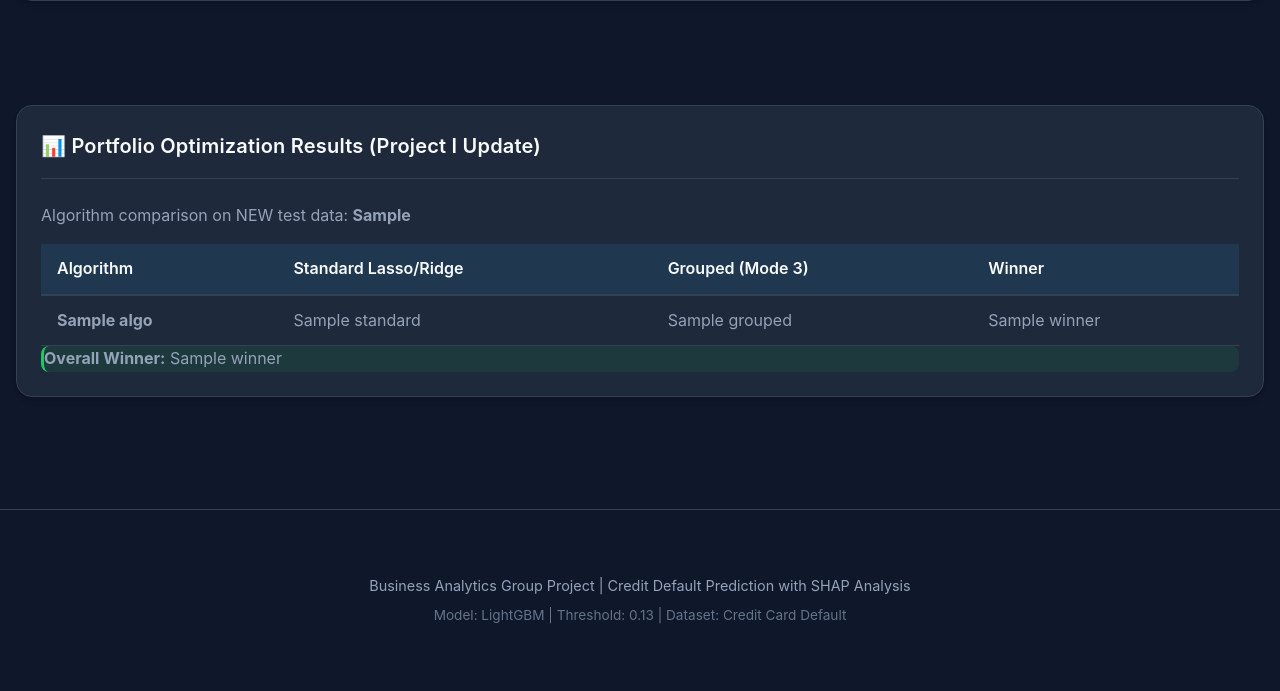
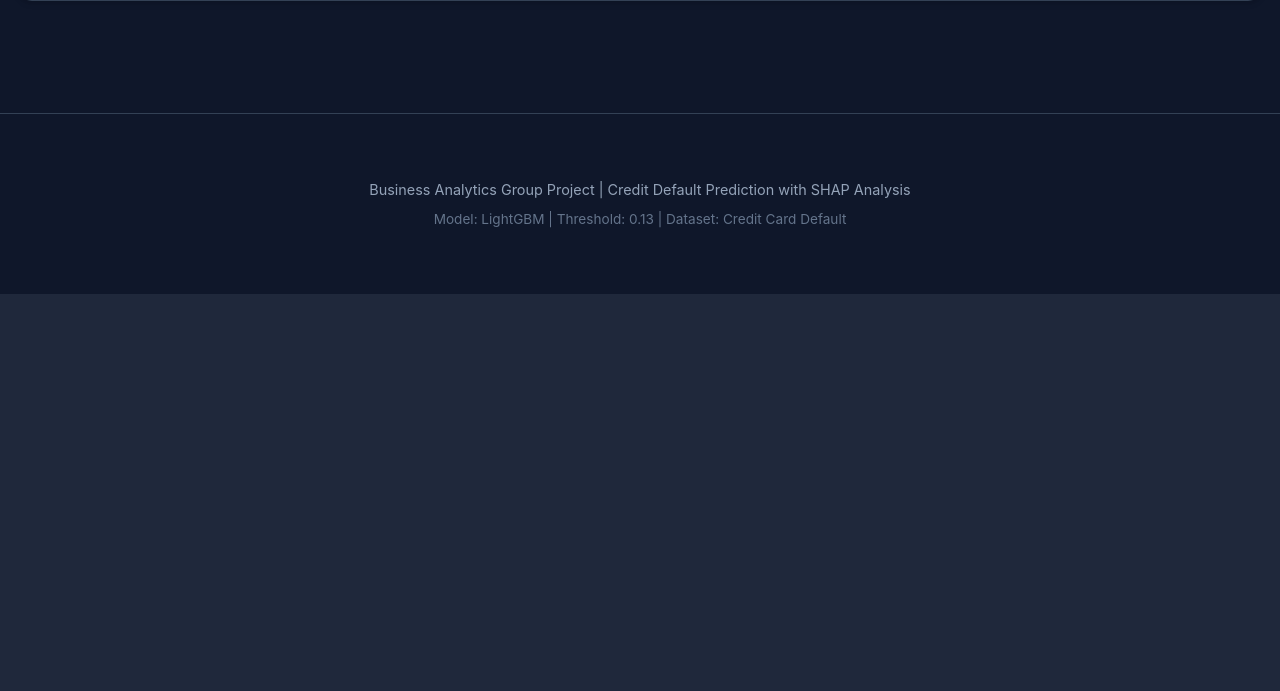
Before and after one commit to ying-jeanne/Business_Analytics, a Flask app: template II/templates/index.html in a window 1280 px wide. Shown: the part 1582-2273 px from the top of the page. After the commit the page ends 1876 px from the top, so only its background shows below. Run offline with Flask 3, Linux system fonts and the light colour scheme; the template is opened without the code that fills it: most values are stand-ins (such as "Sample title", 1, 10 or a date in 2020); some libraries are stand-ins or nearby versions.

Commit message:
remove portfolio

```diff
--- a/II/app.py
+++ b/II/app.py
@@ -90,18 +90,7 @@ def index():
         'fn': int(fn_count)
     }
 
-    # Portfolio optimization comparison data from Project I
-    portfolio_data = {
-        'results': [
-            {'algo': 'LASSO', 'standard': 0.1467, 'grouped': 0.0905, 'winner': 'Standard'},
-            {'algo': 'Ridge', 'standard': 0.1524, 'grouped': 0.0821, 'winner': 'Standard'},
-            {'algo': 'MinVar', 'standard': 0.0273, 'grouped': 0.0919, 'winner': 'Grouped'}
-        ],
-        'winner': 'Standard Ridge (0.1524)',
-        'test_period': 'July-September 2025'
-    }
-
-    return render_template('index.html', customers=customers, current_filter=filter_type, stats=stats, portfolio=portfolio_data)
+    return render_template('index.html', customers=customers, current_filter=filter_type, stats=stats)
 
 @app.route('/details/<int:customer_id>')
 def get_details(customer_id):
--- a/II/templates/index.html
+++ b/II/templates/index.html
@@ -156,57 +156,6 @@
                                 </div>
                                 <div id="shap-plot"></div>
                             </div>
-                        </div>
-                    </div>
-                </div>
-            </div>
-        </div>
-    </div>
-
-    <!-- Portfolio Optimization Results Section -->
-    <div class="container py-5">
-        <div class="row mb-4">
-            <div class="col-12">
-                <div class="card">
-                    <div class="card-header bg-primary">📊 Portfolio Optimization Results (Project I Update)</div>
-                    <div class="card-body">
-                        <p class="mb-3" style="color: var(--text-secondary);">
-                            Algorithm comparison on NEW test data: <strong>{{ portfolio.test_period }}</strong>
-                        </p>
-
-                        <!-- Comparison Table -->
-                        <div class="table-responsive">
-                            <table class="comparison-table">
-                                <thead>
-                                    <tr>
-                                        <th>Algorithm</th>
-                                        <th>Standard Lasso/Ridge</th>
-                                        <th>Grouped (Mode 3)</th>
-                                        <th>Winner</th>
-                                    </tr>
-                                </thead>
-                                <tbody>
-                                    {% for result in portfolio.results %}
-                                    <tr>
-                                        <td><strong>{{ result.algo }}</strong></td>
-                                        <td class="{% if result.winner == 'Standard' %}winner-cell{% endif %}">
-                                            {{ result.standard }}
-                                            {% if result.winner == 'Standard' %}✓{% endif %}
-                                        </td>
-                                        <td class="{% if result.winner == 'Grouped' %}winner-cell{% endif %}">
-                                            {{ result.grouped }}
-                                            {% if result.winner == 'Grouped' %}✓{% endif %}
-                                        </td>
-                                        <td>{{ result.winner }}</td>
-                                    </tr>
-                                    {% endfor %}
-                                </tbody>
-                            </table>
-                        </div>
-
-                        <!-- Winner Summary -->
-                        <div class="mt-4 p-3" style="background: rgba(34, 197, 94, 0.1); border-left: 3px solid var(--color-tp); border-radius: var(--radius-sm);">
-                            <strong>Overall Winner:</strong> {{ portfolio.winner }}
                         </div>
                     </div>
                 </div>
```
